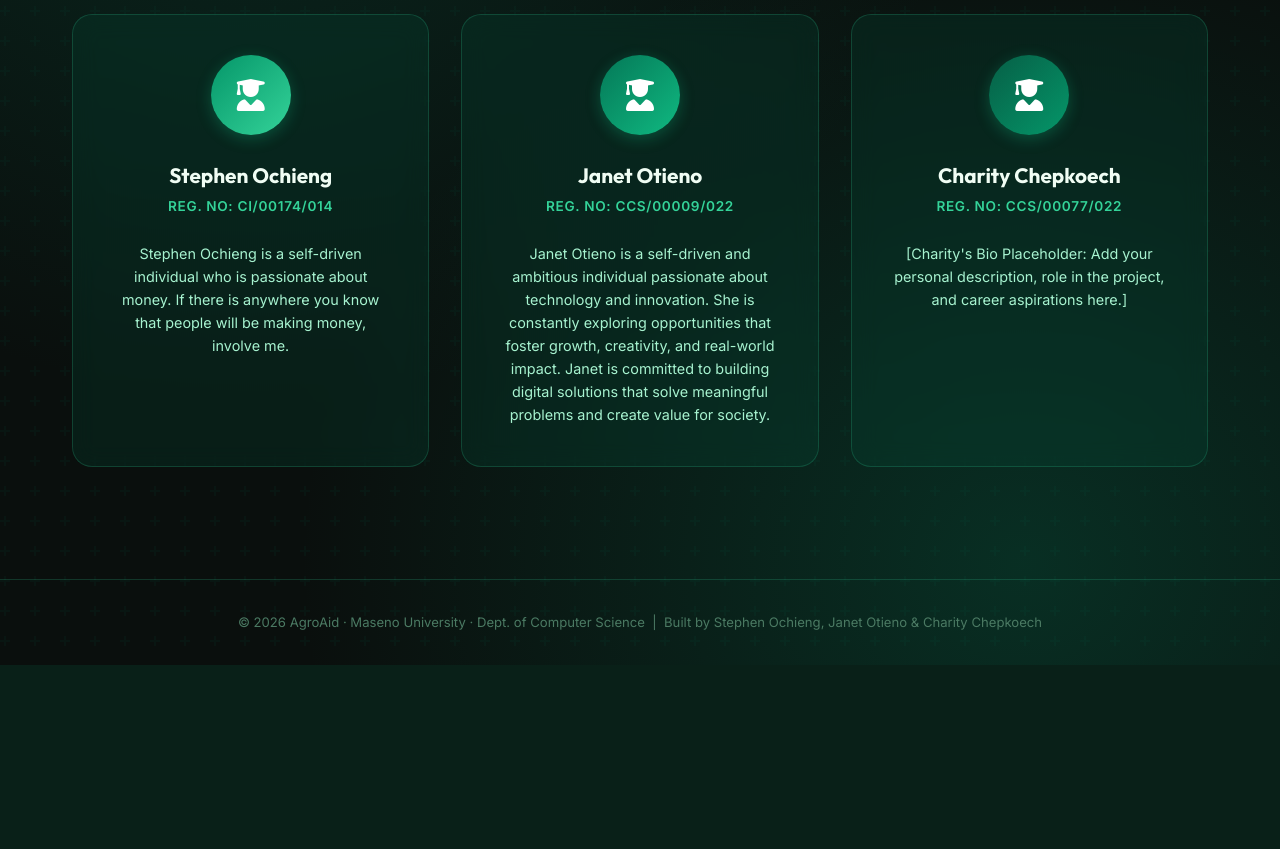
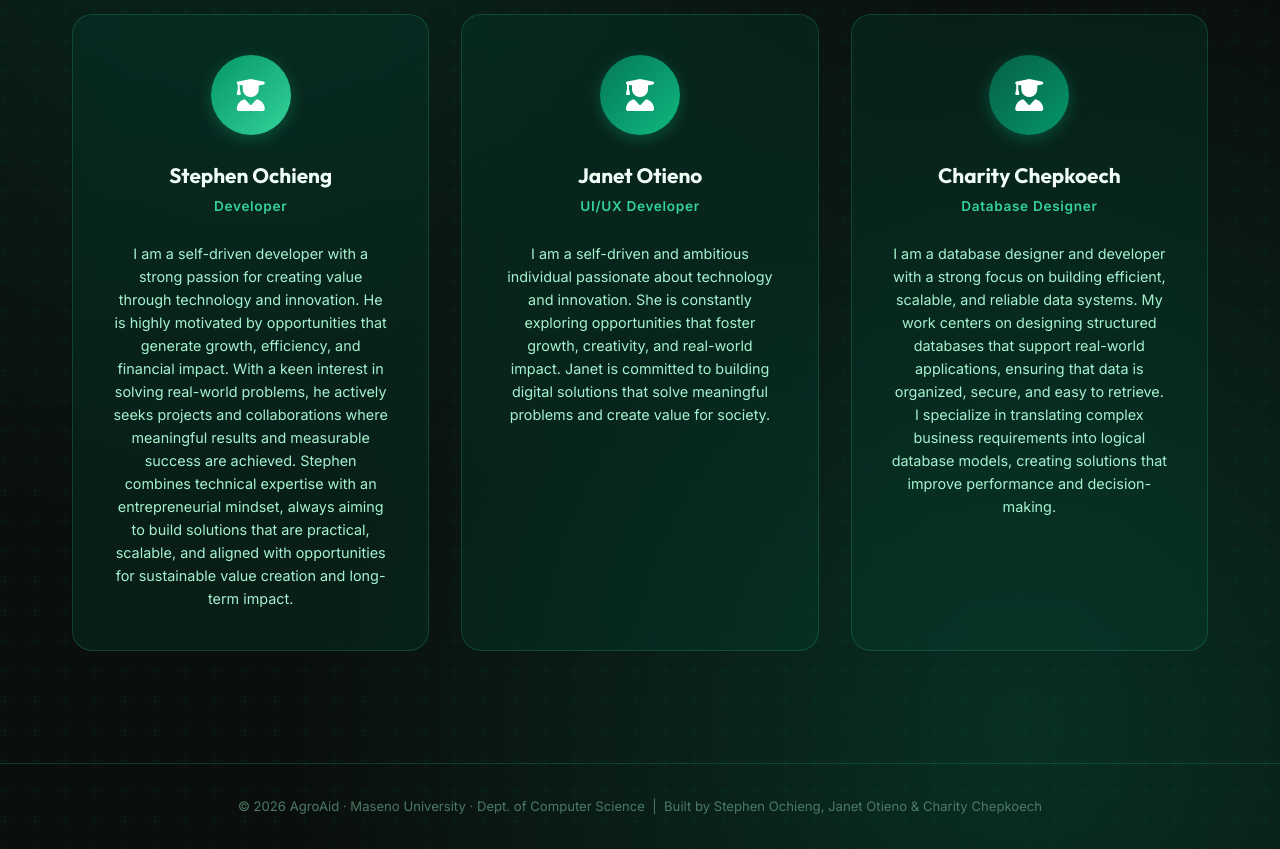
Before and after one commit to Stevocy/AGROAID, a Flask app: page /about in a window 1280 px wide. Shown: the part 354-1203 px from the top of the page. Before the commit the page ends 1019 px from the top, so only its background shows below. Run offline with Flask 3, Linux system fonts and the light colour scheme.

Commit message:
More updates on about us page with edits on reg numbers and details

```diff
--- a/templates/about.html
+++ b/templates/about.html
@@ -33,11 +33,10 @@
       <h3 style="font-family: 'Outfit', sans-serif; font-size: 1.3rem; margin-bottom: 0.25rem;">Stephen Ochieng</h3>
       <p
         style="color: var(--green-400); font-weight: 600; font-size: 0.85rem; margin-bottom: 1.5rem; letter-spacing: 0.05em;">
-        REG. NO: CI/00174/014</p>
+        Developer</p>
       <p style="color: var(--text-secondary); font-size: 0.9rem; line-height: 1.6;">
         <!-- Placeholder for Stephen to write about himself -->
-        Stephen Ochieng is a self-driven individual who is passionate about money. If there is anywhere you know that
-        people will be making money, involve me.
+        I am a self-driven developer with a strong passion for creating value through technology and innovation. He is highly motivated by opportunities that generate growth, efficiency, and financial impact. With a keen interest in solving real-world problems, he actively seeks projects and collaborations where meaningful results and measurable success are achieved. Stephen combines technical expertise with an entrepreneurial mindset, always aiming to build solutions that are practical, scalable, and aligned with opportunities for sustainable value creation and long-term impact.
       </p>
     </div>
 
@@ -50,10 +49,10 @@
       <h3 style="font-family: 'Outfit', sans-serif; font-size: 1.3rem; margin-bottom: 0.25rem;">Janet Otieno</h3>
       <p
         style="color: var(--green-400); font-weight: 600; font-size: 0.85rem; margin-bottom: 1.5rem; letter-spacing: 0.05em;">
-        REG. NO: CCS/00009/022</p>
+        UI/UX Developer</p>
       <p style="color: var(--text-secondary); font-size: 0.9rem; line-height: 1.6;">
         <!-- Placeholder for Janet to write about herself -->
-        Janet Otieno is a self-driven and ambitious individual passionate about technology and innovation. She is constantly exploring opportunities that foster growth, creativity, and real-world impact. Janet is committed to building digital solutions that solve meaningful problems and create value for society.
+        I am a self-driven and ambitious individual passionate about technology and innovation. She is constantly exploring opportunities that foster growth, creativity, and real-world impact. Janet is committed to building digital solutions that solve meaningful problems and create value for society.
       </p>
     </div>
 
@@ -66,10 +65,10 @@
       <h3 style="font-family: 'Outfit', sans-serif; font-size: 1.3rem; margin-bottom: 0.25rem;">Charity Chepkoech</h3>
       <p
         style="color: var(--green-400); font-weight: 600; font-size: 0.85rem; margin-bottom: 1.5rem; letter-spacing: 0.05em;">
-        REG. NO: CCS/00077/022</p>
+        Database Designer</p>
       <p style="color: var(--text-secondary); font-size: 0.9rem; line-height: 1.6;">
         <!-- Placeholder for Charity to write about herself -->
-        [Charity's Bio Placeholder: Add your personal description, role in the project, and career aspirations here.]
+        I am a database designer and developer with a strong focus on building efficient, scalable, and reliable data systems. My work centers on designing structured databases that support real-world applications, ensuring that data is organized, secure, and easy to retrieve. I specialize in translating complex business requirements into logical database models, creating solutions that improve performance and decision-making.
       </p>
     </div>
 
```
Also changed, not shown: agroaid.db.
